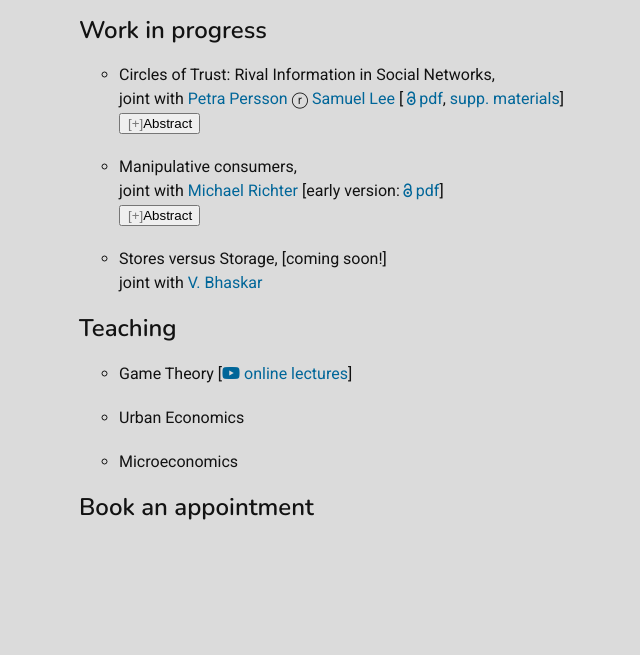
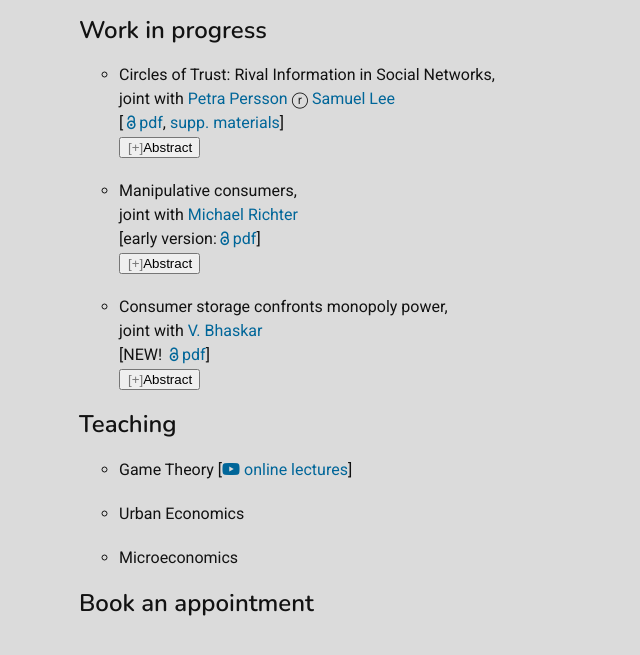
Before and after one commit to nroketskiy/nroketskiy.github.io, a plain HTML site: page index.html in a window 1280 px wide. Shown: the part 1022-1677 px from the top of the page, without its empty margins (491-1131 px from the left). Drawn offline with nearby package versions, Linux system fonts and the light colour scheme; a script that the page names is missing; files whose address does not match are found by name.

Commit message:
paper on storage

```diff
--- a/index.html
+++ b/index.html
@@ -135,7 +135,7 @@ We examine the ratchet effect under moral hazard and symmetric learning by worke
             <li>
              <p>
                <span class="papertitle">Circles of Trust: Rival Information in Social Networks</span>,</br>
-               joint with <a HREF="https://web.stanford.edu/~perssonp/">Petra Persson</a> &#9441 <a HREF="https://sites.google.com/site/samuelleehome/">Samuel Lee</a>
+               joint with <a HREF="https://web.stanford.edu/~perssonp/">Petra Persson</a> &#9441 <a HREF="https://sites.google.com/site/samuelleehome/">Samuel Lee</a> </br>
                         [<a HREF="docs/circles_of_trust.pdf"><i class="ai ai-open-access ai-sm"></i>pdf</a>, <a HREF="docs/supplementary_materials.zip">supp. materials</a>]
         </br>
         <button class="accordion">
@@ -150,7 +150,7 @@ We examine the ratchet effect under moral hazard and symmetric learning by worke
             <li>
              <p>
                <span class="papertitle">Manipulative consumers</span>,</br>
-               joint with <a HREF="https://sites.google.com/site/richtereconomics">Michael Richter</a> [early version:<a HREF="docs/manipulative-consumers.pdf"><i class="ai ai-open-access ai-sm"></i>pdf</a>]
+               joint with <a HREF="https://sites.google.com/site/richtereconomics">Michael Richter</a> </br>[early version:<a HREF="docs/manipulative-consumers.pdf"><i class="ai ai-open-access ai-sm"></i>pdf</a>]
              </br>
         <button class="accordion">
             Abstract
@@ -163,8 +163,15 @@ We study optimal monopoly pricing with evasive consumers. The monopolist uses co
 
             <li>
              <p>
-               <span class="papertitle">Stores versus Storage</span>, [coming soon!]</br>
+               <span class="papertitle">Consumer storage confronts monopoly power</span>,</br>
                joint with <a HREF="https://sites.google.com/view/vbhaskarut/">V. Bhaskar</a></br>
+               [NEW! <a HREF="docs/storage.pdf"><i class="ai ai-open-access ai-sm"></i>pdf</a>]</br>
+               <button class="accordion">
+            Abstract
+        </button>
+        <div class="panel">
+We study the steady state behavior of the market for a storable good where firms have monopoly power instantaneously, but compete against future sellers. Consumers have identical preferences, but differ in their willingness to pay due to differential inventory holdings. In a steady state, the optimal nonlinear tariffs chosen by the firms induce the constant distribution of private inventories. Identical consumers behave differently, shop infrequently and consume in a cyclical manner. The ability to store goods gives rise to inefficiency, but also allows consumers to retain some surplus.
+        </div>
              </p>
            </li>
           </p>
```
Also changed, not shown: 3 other files.
